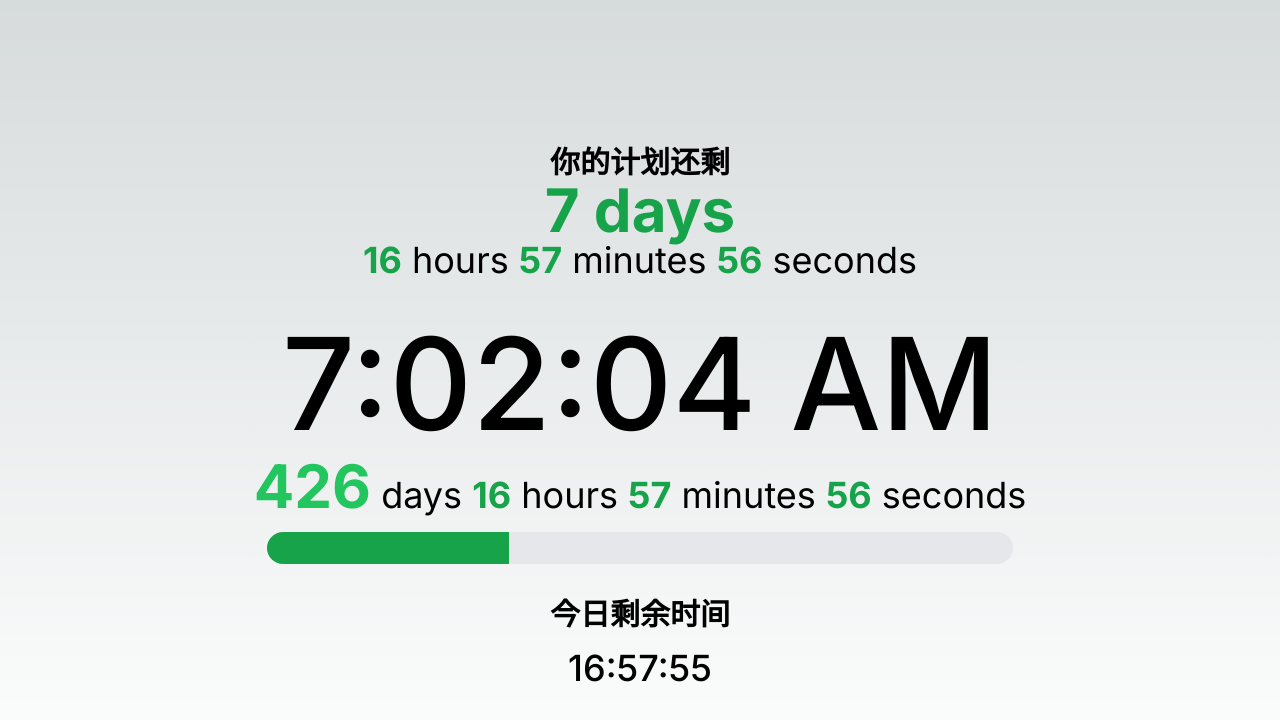
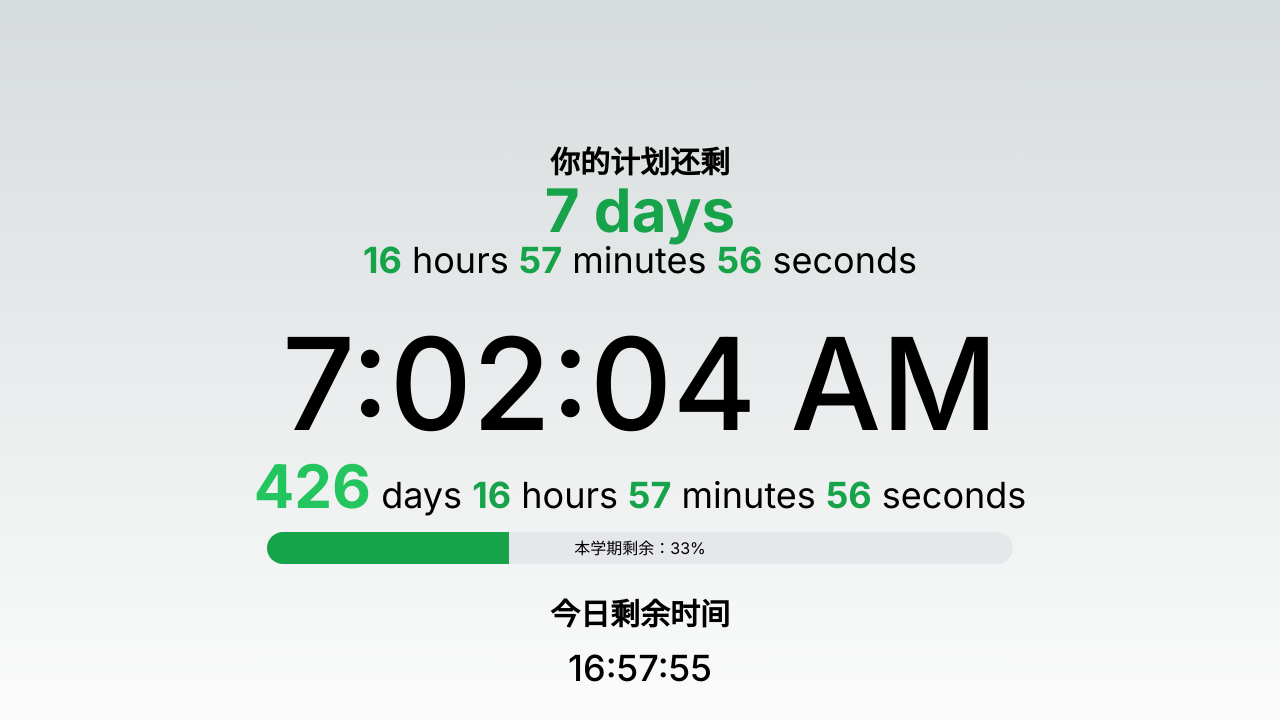
Before and after one commit to scooorpion/gaokao, a Next.js app: page / in a window 1280 px wide. Shown: the top 720 px of the page. Built offline with nearby package versions, Linux system fonts and the light colour scheme.

Commit message:
progressBar modify

```diff
--- a/app/page.tsx
+++ b/app/page.tsx
@@ -18,7 +18,12 @@ const Home = () => {
         <OtherSchedule />
         <Clock />
         <Countdown />
-        <ProgressBar />
+
+        <ProgressBar/>
+
+        {/* <ProgressBar startDate="2024-02-25T00:00:00"
+          endDate="2024-07-01T00:00:00" label="本学期剩余" /> */}
+
         <TodayCountdown />
       </div>
 
--- a/components/ProgressBar.tsx
+++ b/components/ProgressBar.tsx
@@ -2,7 +2,6 @@
 import { useEffect, useState, useRef, useCallback } from 'react';
 
 const ProgressBar = () => {
-
   const startDateRef = useRef(new Date('2024-02-25T00:00:00'));
   const endDateRef = useRef(new Date('2024-07-01T00:00:00'));
   const [progress, setProgress] = useState<number>(0);
@@ -26,15 +25,12 @@ const ProgressBar = () => {
   }, [calculateProgress]);
 
   return (
-    <div className="w-7/12 bg-gray-200 h-8 rounded-full overflow-hidden dark:text-white">
-
-        <div
-        className="h-full bg-green-600"
-        style={{ width: `${progress}%`}}
-        />
-
+    <div className="w-7/12 bg-gray-200 h-8 rounded-full overflow-hidden dark:text-black relative">
+      <div className="h-full bg-green-600" style={{ width: `${progress}%` }} />
+      <span className="absolute inset-0 flex items-center justify-center w-full h-full">
+        本学期剩余：{`${Math.round(progress)}%`}
+      </span>
     </div>
-
   );
 };
 
```
